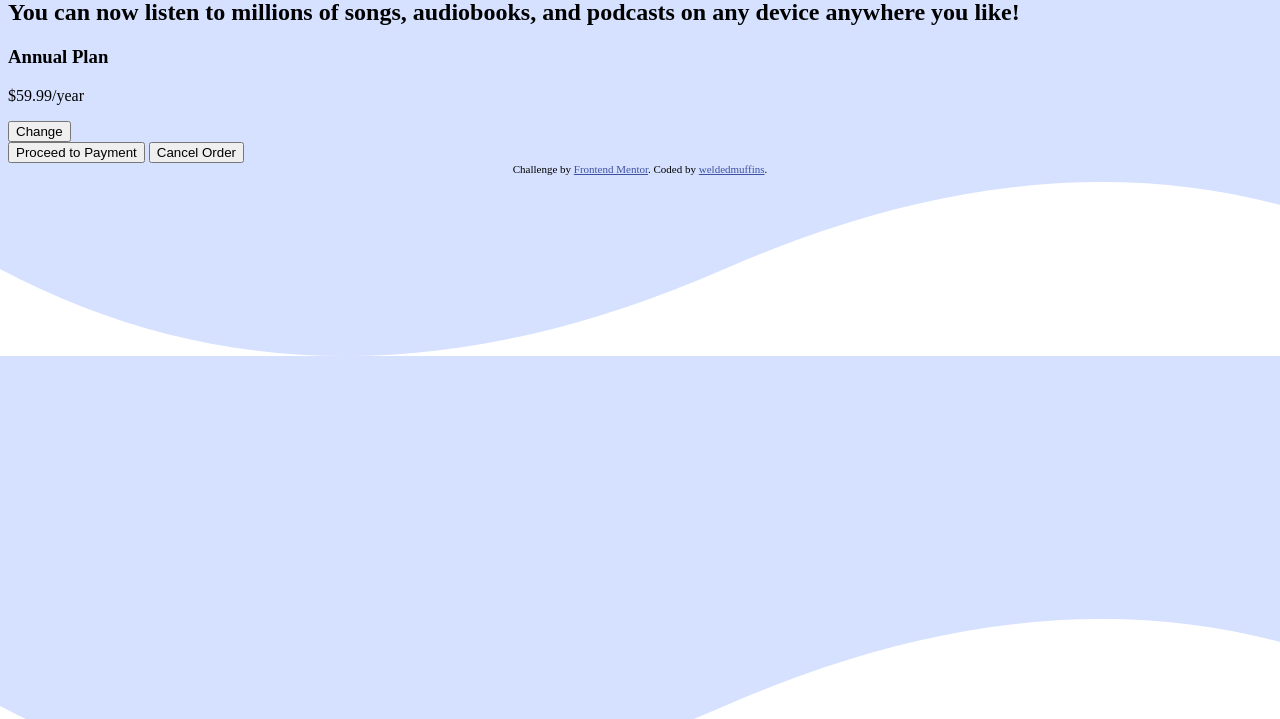
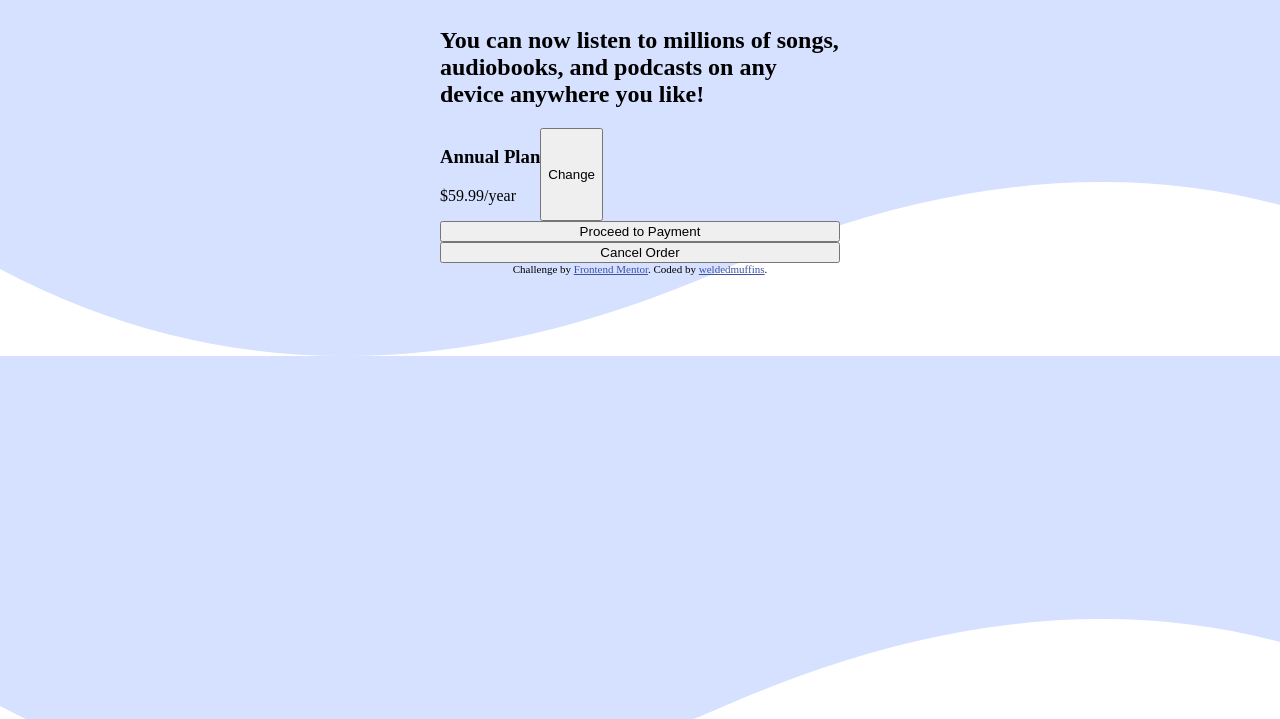
Before and after one commit to tck9173/order-summary, a plain HTML site: page index.html in a window 1280 px wide. Shown: the part 81-800 px from the top of the page. Drawn offline with Linux system fonts and the light colour scheme.

Commit message:
added flex containers

```diff
--- a/index.css
+++ b/index.css
@@ -1,3 +1,27 @@
 body {
     background-image: url("./images/pattern-background-desktop.svg");
+    display: flex;
+    align-content: center;
+    justify-content: center;
 }
+
+.mainDiv {
+    display: flex;
+    flex-flow: column;
+    align-content: center;
+    align-items: center;
+    width: 400px;
+}
+
+.orderOptions {
+    width: 100%;
+}
+
+.planInfo {
+    display: flex;
+}
+
+.processButtons {
+    display: flex;
+    flex-flow: column;
+}
--- a/index.html
+++ b/index.html
@@ -15,7 +15,7 @@
   </style>
 </head>
 <body>
-
+  <div class="mainDiv">
     <h1>Order Summary</h1>
 
     <h2>You can now listen to millions of songs, audiobooks, and podcasts on any
@@ -23,16 +23,22 @@
 
     <div class="orderOptions">
       <div class="planInfo">
+        <div class="planCost">
           <h3>Annual Plan</h3>
           <p>$59.99/year</p>
+        </div>
         <button>Change</button>
       </div>
+      <div class="processButtons">
         <button>Proceed to Payment</button>
         <button>Cancel Order</button>
+      </div>
+
     </div>
     <div class="attribution">
       Challenge by <a href="https://www.frontendmentor.io?ref=challenge" target="_blank">Frontend Mentor</a>.
       Coded by <a href="#">weldedmuffins</a>.
     </div>
+  </div>
 </body>
 </html>
```
Lines whose indentation alone changed are shown as unchanged.
